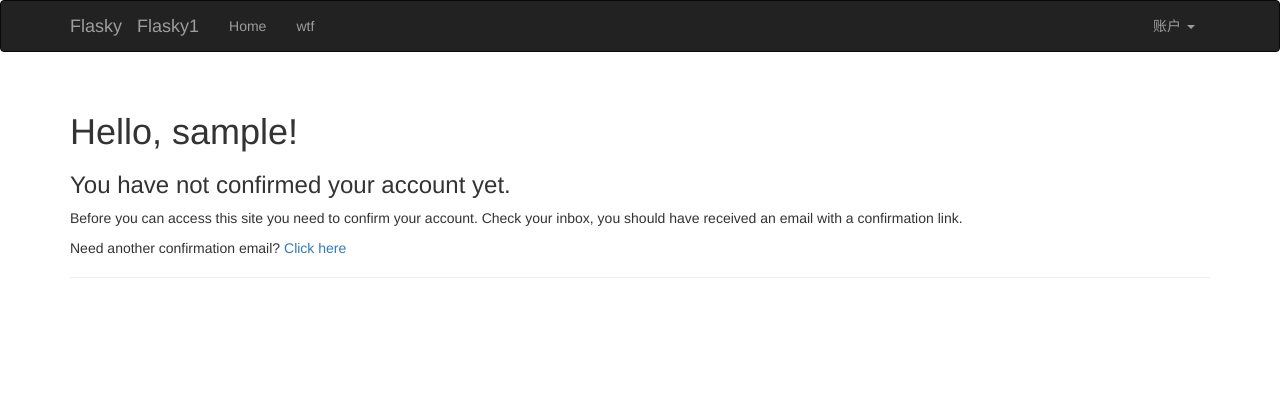
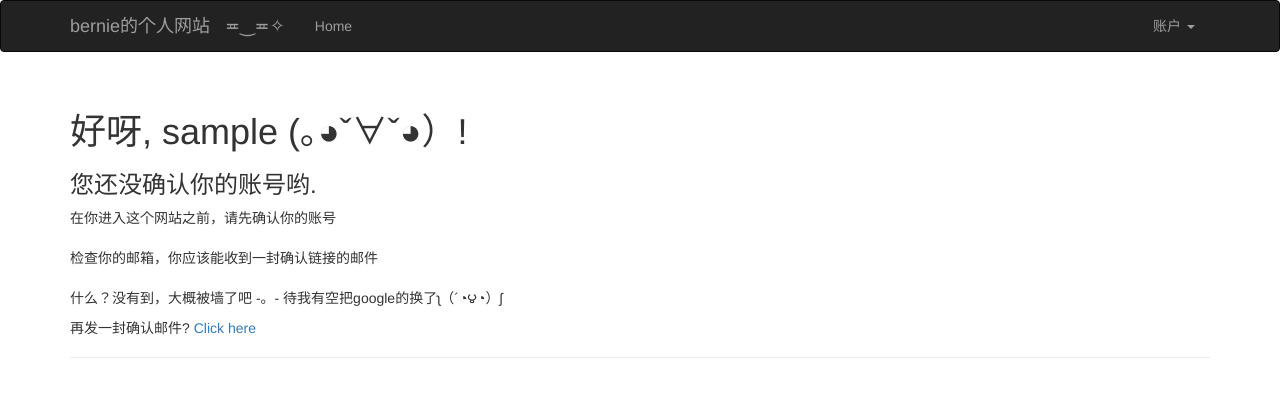
Before and after one commit to bernieyangmh/personal_flask_web, a Flask app: page /auth/unconfirmed in a window 1280 px wide. Shown: the top 397 px of the page. Run offline with Flask 2, Linux system fonts and the light colour scheme; the visitor is signed in with stand-in values (Sample User, id 1); data comes from the database, SQL or seed files in the repository; some libraries are stand-ins or nearby versions.

Commit message:
change password and email

```diff
--- a/application/auth/views.py
+++ b/application/auth/views.py
@@ -91,10 +91,10 @@ def change_password():
         if current_user.verify_password(form.old_password.data):
             current_user.password = form.password.data
             db.session.add(current_user)
-            flash('u您的密码已更新')
+            flash(u'您的密码已更新')
             return redirect(url_for('main.index'))
         else:
-            flash('Invalid password.')
+            flash(u'验证原密码错误')
     return render_template("auth/change_password.html", form=form)
 
 
@@ -107,12 +107,11 @@ def password_reset_request():
         user = WebUser.query.filter_by(email=form.email.data).first()
         if user:
             token = user.generate_reset_token()
-            send_email(user.email, 'Reset Your Password',
+            send_email(user.email, '重置您的密码',
                        'auth/email/reset_password',
                        user=user, token=token,
                        next=request.args.get('next'))
-        flash('An email with instructions to reset your password has been '
-              'sent to you.')
+        flash(u'一封重置密码的邮件已发送到您的邮箱')
         return redirect(url_for('auth.login'))
     return render_template('auth/reset_password.html', form=form)
 
@@ -127,7 +126,7 @@ def password_reset(token):
         if user is None:
             return redirect(url_for('main.index'))
         if user.reset_password(token, form.password.data):
-            flash('Your password has been updated.')
+            flash(u'您的密码已更新')
             return redirect(url_for('auth.login'))
         else:
             return redirect(url_for('main.index'))
@@ -142,14 +141,13 @@ def change_email_request():
         if current_user.verify_password(form.password.data):
             new_email = form.email.data
             token = current_user.generate_email_change_token(new_email)
-            send_email(new_email, 'Confirm your email address',
+            send_email(new_email, '确认您的邮箱地址',
                        'auth/email/change_email',
                        user=current_user, token=token)
-            flash('An email with instructions to confirm your new email '
-                  'address has been sent to you.')
+            flash(u'一封确认新邮箱的邮件已发送到您的邮箱')
             return redirect(url_for('main.index'))
         else:
-            flash('Invalid email or password.')
+            flash(u'错误的邮箱地址或密码')
     return render_template("auth/change_email.html", form=form)
 
 
@@ -157,7 +155,7 @@ def change_email_request():
 @login_required
 def change_email(token):
     if current_user.change_email(token):
-        flash('Your email address has been updated.')
+        flash(u'您的邮箱地址已更新')
     else:
-        flash('Invalid request.')
+        flash(u'错误的请求')
     return redirect(url_for('main.index'))
--- a/application/templates/auth/unconfirmed.html
+++ b/application/templates/auth/unconfirmed.html
@@ -5,15 +5,16 @@
 {% block page_content %}
 <div class="page-header">
     <h1>
-        Hello, {{ current_user.username }}!
+        好呀, {{ current_user.username }} (｡◕ˇ∀ˇ◕）!
     </h1>
-    <h3>You have not confirmed your account yet.</h3>
+    <h3>您还没确认你的账号哟.</h3>
     <p>
-        Before you can access this site you need to confirm your account.
-        Check your inbox, you should have received an email with a confirmation link.
+        在你进入这个网站之前，请先确认你的账号<br><br>
+        检查你的邮箱，你应该能收到一封确认链接的邮件<br><br>
+        什么？没有到，大概被墙了吧 -。- 待我有空把google的换了ʅ（´◔౪◔）ʃ
     </p>
     <p>
-        Need another confirmation email?
+       再发一封确认邮件?
         <a href="{{ url_for('auth.resend_confirmation') }}">Click here</a>
     </p>
 </div>
--- a/application/templates/base.html
+++ b/application/templates/base.html
@@ -18,13 +18,12 @@
                 <span class="icon-bar"></span>
                 <span class="icon-bar"></span>
             </button>
-            <a class="navbar-brand" href="{{ url_for('main.index') }}">Flasky</a>
-            <a class="navbar-brand" href="{{ url_for('main.index') }}">Flasky1</a>
+            <a class="navbar-brand" href="{{ url_for('main.index') }}">bernie的个人网站</a>
+            <a class="navbar-brand" href="{{ url_for('main.index') }}"> ≖‿≖✧</a>
         </div>
         <div class="navbar-collapse collapse">
             <ul class="nav navbar-nav">
                 <li><a href="{{ url_for('main.index') }}">Home</a></li>
-                <li><a href="{{ url_for('main.index') }}">wtf</a></li>
             </ul>
             <ul class="nav navbar-nav navbar-right">
                 {% if current_user.is_authenticated %}
```
